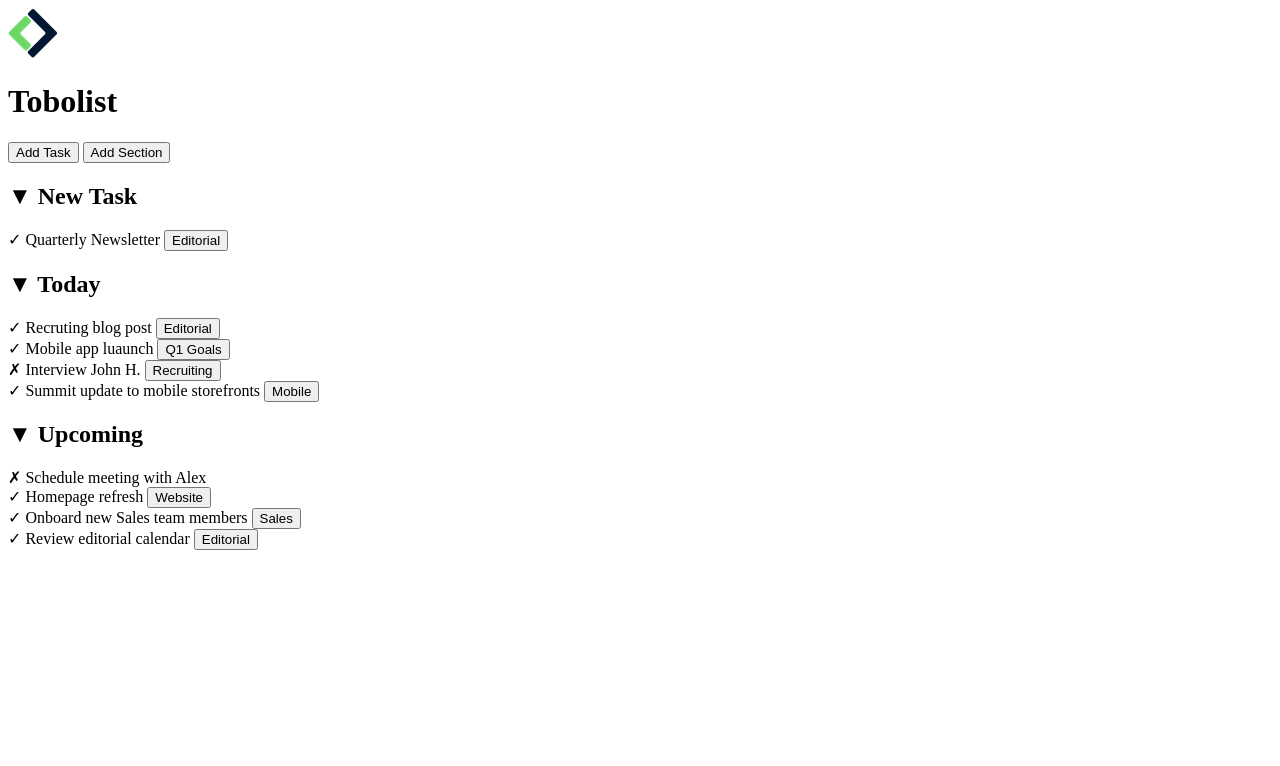
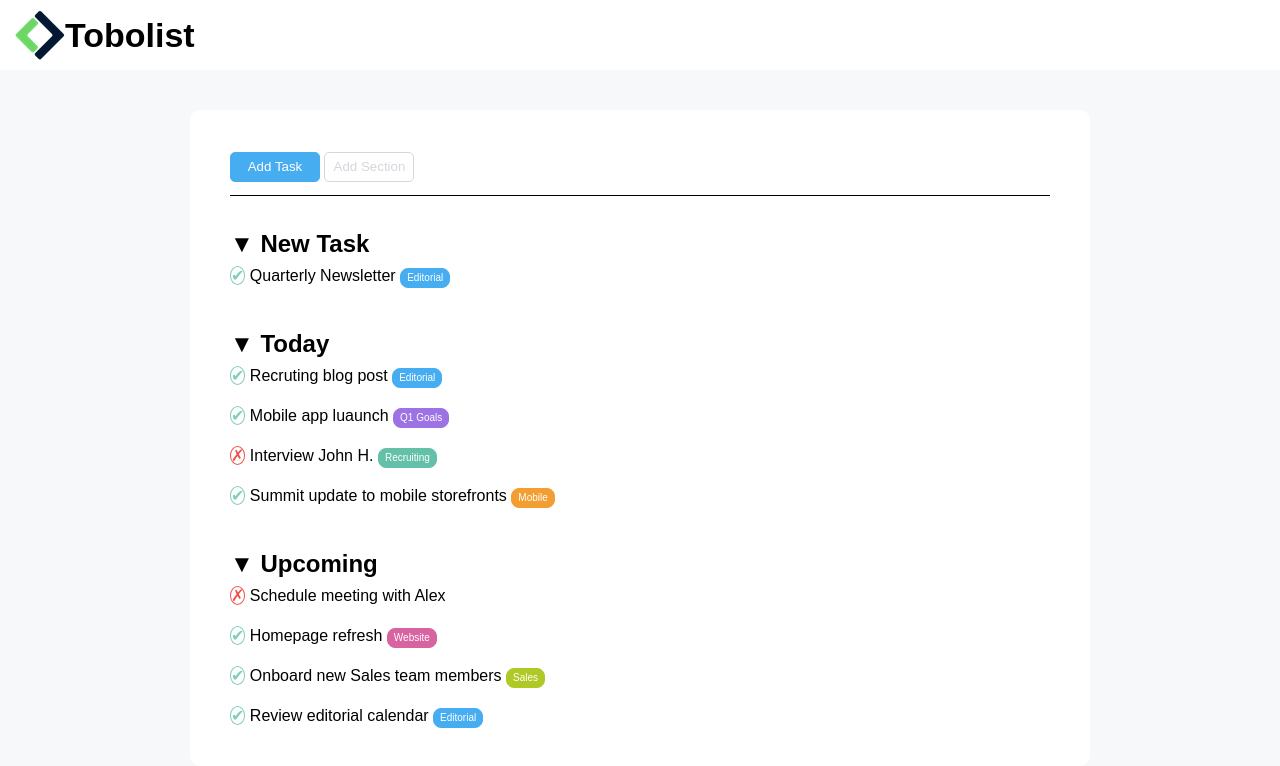
Before and after one commit to AlbertoScalia/html-css-toboolist, a plain HTML site: page index.html in a window 1280 px wide. Drawn offline with Linux system fonts and the light colour scheme; files that its build step writes are made by us from their sources.

Commit message:
style (css): add css

```diff
--- a/css/style.css
+++ b/css/style.css
@@ -0,0 +1,115 @@
+*{
+    font-family: Arial, Helvetica, sans-serif;
+    margin: 0px;
+    box-sizing: border-box;
+}
+
+header{
+    background-color: white;
+    height: 70px;
+    display: flex;
+    align-items: center;
+}
+
+header img{
+    max-width: 100%;
+    height: auto;
+    padding-left: 15px;
+}
+
+h1{
+    font-size: 34px;
+    font-weight: bold;
+}
+
+h2{
+    line-height: 25px;
+}
+
+body{
+    background-color: #f6f8f9;
+}
+
+main{
+    background-color: white;
+    max-width: 900px;
+    margin: 0 auto;
+    border-radius: 10px;
+    padding: 1px 40px 30px;
+    margin-top: 40px;
+}
+
+section{
+    margin-top: 35px;
+    line-height: 40px;
+}
+
+#border{
+    height: 50px;
+    border-bottom: 1px solid black;
+}
+
+.b_1{
+    width: 90px;
+    height: 30px;
+    border-radius: 5px;
+    color: white;
+}
+
+.editorial{
+    background-color: #47adf1;
+    color: white;
+    border: 1px solid #47adf1;
+}
+
+#white{
+    background-color: white;
+    color: #d3d7db;
+    border: 1px solid #d3d7db;
+}
+
+span{
+    border-radius: 50%;
+}
+
+.verde{
+    color: #7fcdbc;
+    border: 1px solid #7fcdbc;
+}
+
+.rosso{
+    color: #ea544d;
+    border: 1px solid #ea544d;
+}
+
+.b_2{
+    border-radius: 8px;
+    color: white;
+    font-size: 10px;
+    height: 20px;
+}
+
+#goals{
+    background-color: #9c72e4;
+    border: 1px solid #9c72e4;
+}
+
+#recruiting{
+    background-color: #64c0a9;
+    border: 1px solid #64c0a9;
+}
+
+#mobile{
+    background-color: #f29e33;
+    border: 1px solid #f29e33;
+}
+
+#website{
+    background-color: #d863a1;
+    border: 1px solid #d863a1;
+}
+
+#sales{
+    background-color: #b0c926;
+    border: 1px solid #b0c926;
+}
--- a/index.html
+++ b/index.html
@@ -5,7 +5,7 @@
     <meta http-equiv="X-UA-Compatible" content="IE=edge">
     <meta name="viewport" content="width=device-width, initial-scale=1.0">
     <title>html-css-toboolist</title>
-    <link rel="stylesheet" href="style.css">
+    <link rel="stylesheet" href="./css/style.css">
 </head>
 <body>
     <!--Header-->
@@ -15,34 +15,39 @@
     </header>
 
     <main>
-        <!--Prima sezione-->
-        <section>
-            <button>Add Task</button>
-            <button>Add Section</button>
+    <!--Prima sezione-->
+        <section id="border">
+            <button class="b_1 editorial">Add Task</button>
+            <button class="b_1" id="white">Add Section</button>
         </section>
 
-        <!--Seconda sezione -->
+    <!--Seconda sezione -->
         <section>
             <h2>&#9660 New Task</h2>
-            <div><span>&#10003</span> Quarterly Newsletter <button class=>Editorial</button></div>
+            <div><span class="verde">&#10004</span> Quarterly Newsletter <button class="b_2 editorial">Editorial</button></div>
         </section>
 
-        <!--Terza sezione -->
+    <!--Ho unificato i div dentro le sezioni e inserito br, penso non cambi troppo-->
+    <!--Seconda sezione -->
         <section>
             <h2>&#9660 Today</h2>
-            <div>&#10003 Recruting blog post <button>Editorial</button></div>
-            <div>&#10003 Mobile app luaunch <button>Q1 Goals</button></div>
-            <div>&#10007 Interview John H. <button>Recruiting</button></div>
-            <div>&#10003 Summit update to mobile storefronts <button>Mobile</button></div>
+            <div>
+                <span class="verde">&#10004</span> Recruting blog post <button class="b_2 editorial">Editorial</button> <br>
+                <span class="verde">&#10004</span> Mobile app luaunch <button class="b_2" id="goals">Q1 Goals</button><br>
+                <span class="rosso">&#10007</span> Interview John H. <button class="b_2" id="recruiting">Recruiting</button><br>
+                <span class="verde">&#10004</span> Summit update to mobile storefronts <button class="b_2" id="mobile">Mobile</button>
+            </div>
         </section>
 
-        <!--Quarta sezione-->
+    <!--Quarta sezione-->
         <section>
             <h2>&#9660 Upcoming</h2>
-            <div>&#10007 Schedule meeting with Alex</div>
-            <div>&#10003 Homepage refresh <button>Website</button></div>
-            <div>&#10003 Onboard new Sales team members <button>Sales</button></div>
-            <div>&#10003 Review editorial calendar <button>Editorial</button></div>
+            <div>
+                <span class="rosso">&#10007</span> Schedule meeting with Alex <br>
+                <span class="verde">&#10004</span> Homepage refresh <button class="b_2" id="website">Website</button><br>
+                <span class="verde">&#10004</span> Onboard new Sales team members <button class="b_2" id="sales">Sales</button><br>
+                <span class="verde">&#10004</span> Review editorial calendar <button class="b_2 editorial">Editorial</button>
+            </div>
         </section>
     </main>
 </body>
```
